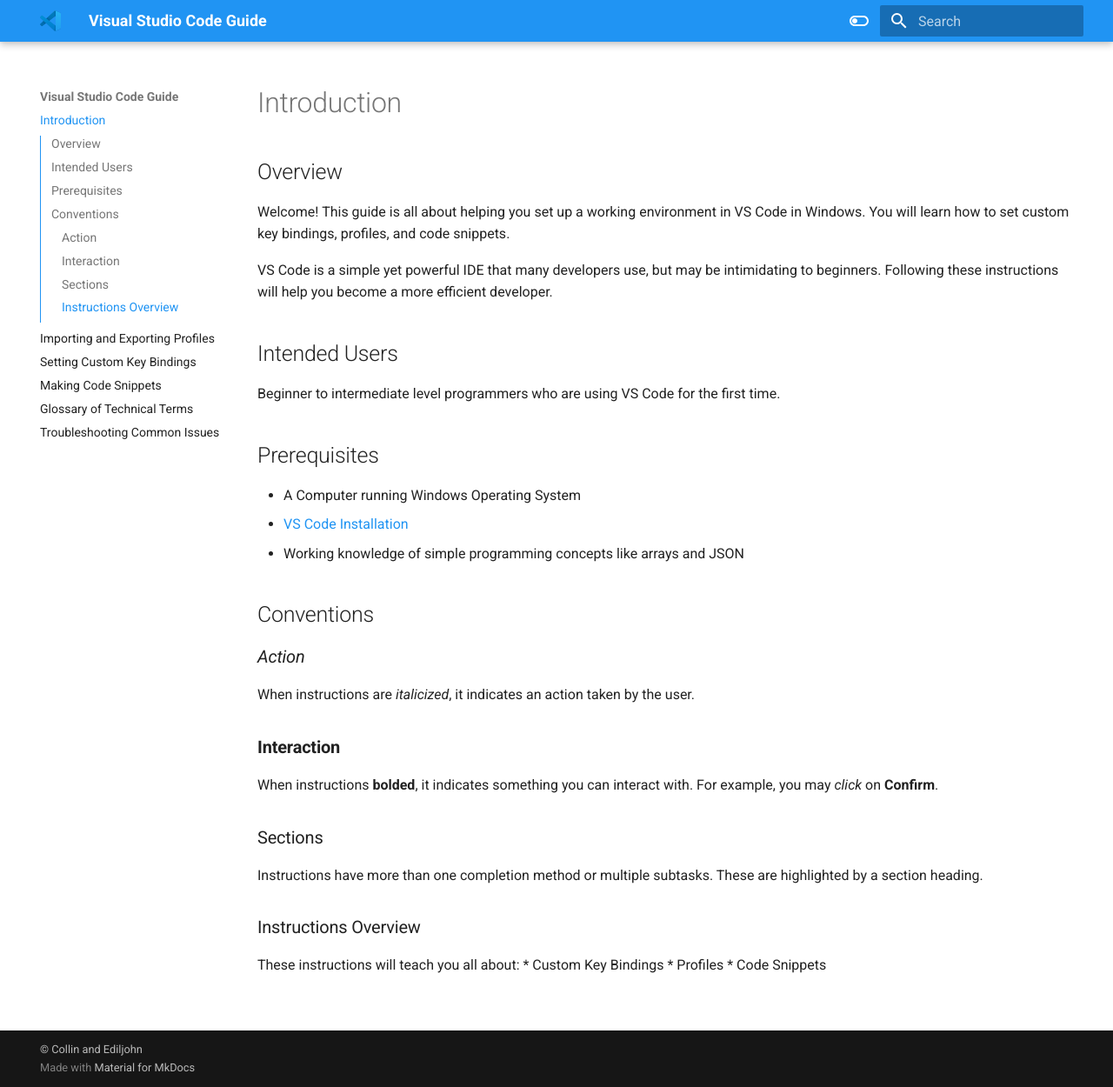
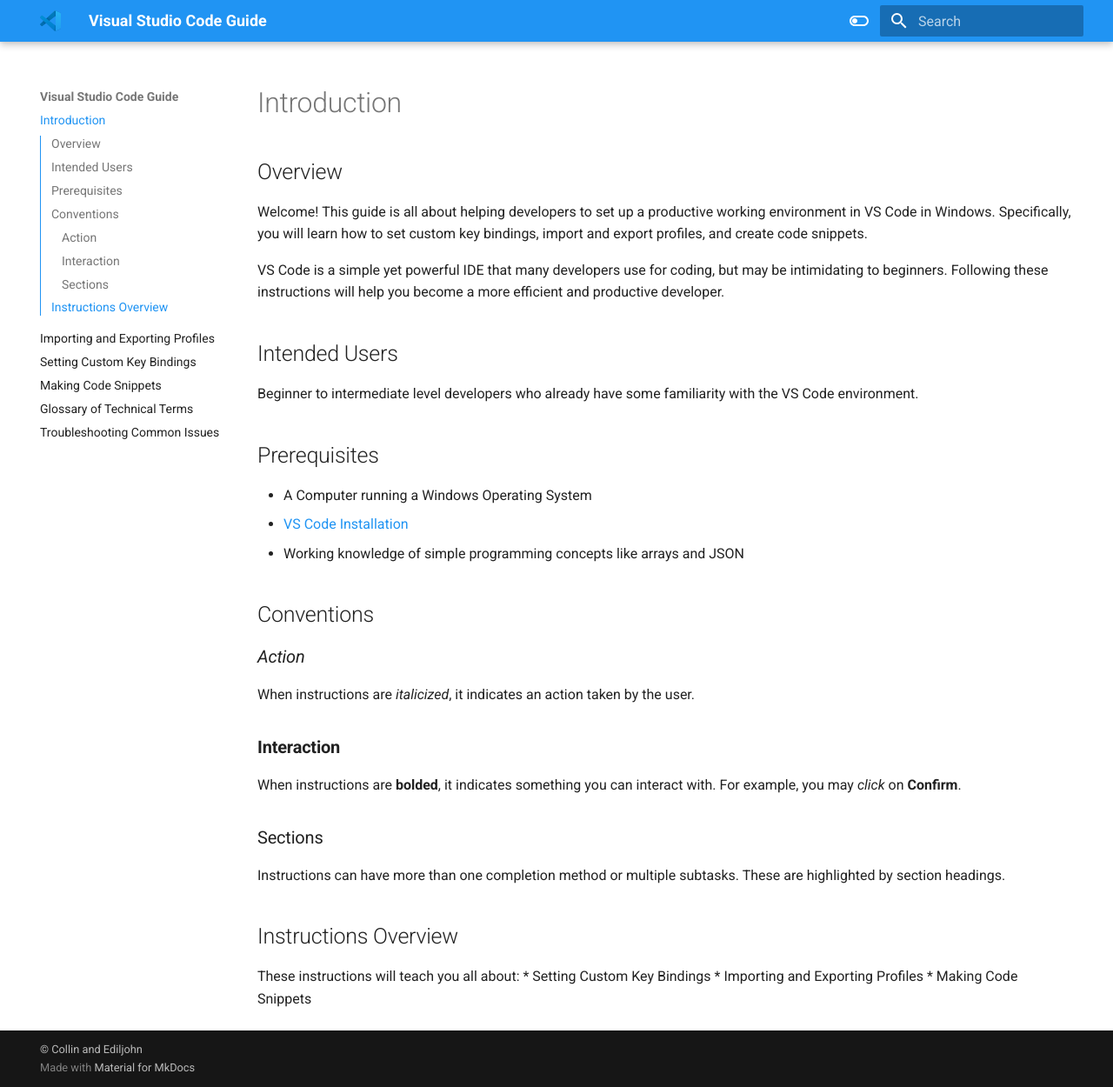
Before and after one commit to cc-dev-65535/mkdocs, an MkDocs documentation site: the page built from docs/index.md, in a window 1280 px wide and 1250 px high. Shown: the whole window at 87% size. Built offline with MkDocs 1.6.1 and Material for MkDocs 9.7.7, drawn with Linux system fonts in a browser that asks for light colours.

Commit message:
Edit intro

```diff
--- a/docs/index.md
+++ b/docs/index.md
@@ -3,15 +3,15 @@
 ---
 
 ## Overview
-Welcome! This guide is all about helping you set up a working environment in VS Code in Windows. You will learn how to set custom key bindings, profiles, and code snippets.
+Welcome! This guide is all about helping developers to set up a productive working environment in VS Code in Windows. Specifically, you will learn how to set custom key bindings, import and export profiles, and create code snippets.
 
-VS Code is a simple yet powerful IDE that many developers use, but may be intimidating to beginners. Following these instructions will help you become a more efficient developer.
+VS Code is a simple yet powerful IDE that many developers use for coding, but may be intimidating to beginners. Following these instructions will help you become a more efficient and productive developer.
 
 ## Intended Users
-Beginner to intermediate level programmers who are using VS Code for the first time.
+Beginner to intermediate level developers who already have some familiarity with the VS Code environment.
 
 ## Prerequisites
-* A Computer running Windows Operating System
+* A Computer running a Windows Operating System
 * [VS Code Installation](https://code.visualstudio.com/download)
 * Working knowledge of simple programming concepts like arrays and JSON
 
@@ -19,12 +19,12 @@
 ### *Action*
 When instructions are *italicized*, it indicates an action taken by the user.
 ### **Interaction**
-When instructions **bolded**, it indicates something you can interact with. For example, you may *click* on **Confirm**.
+When instructions are **bolded**, it indicates something you can interact with. For example, you may *click* on **Confirm**.
 ### Sections
-Instructions have more than one completion method or multiple subtasks. These are highlighted by a section heading.
+Instructions can have more than one completion method or multiple subtasks. These are highlighted by section headings.
 
-### Instructions Overview
+## Instructions Overview
 These instructions will teach you all about:
-* Custom Key Bindings
-* Profiles
-* Code Snippets
+* Setting Custom Key Bindings
+* Importing and Exporting Profiles
+* Making Code Snippets
```
